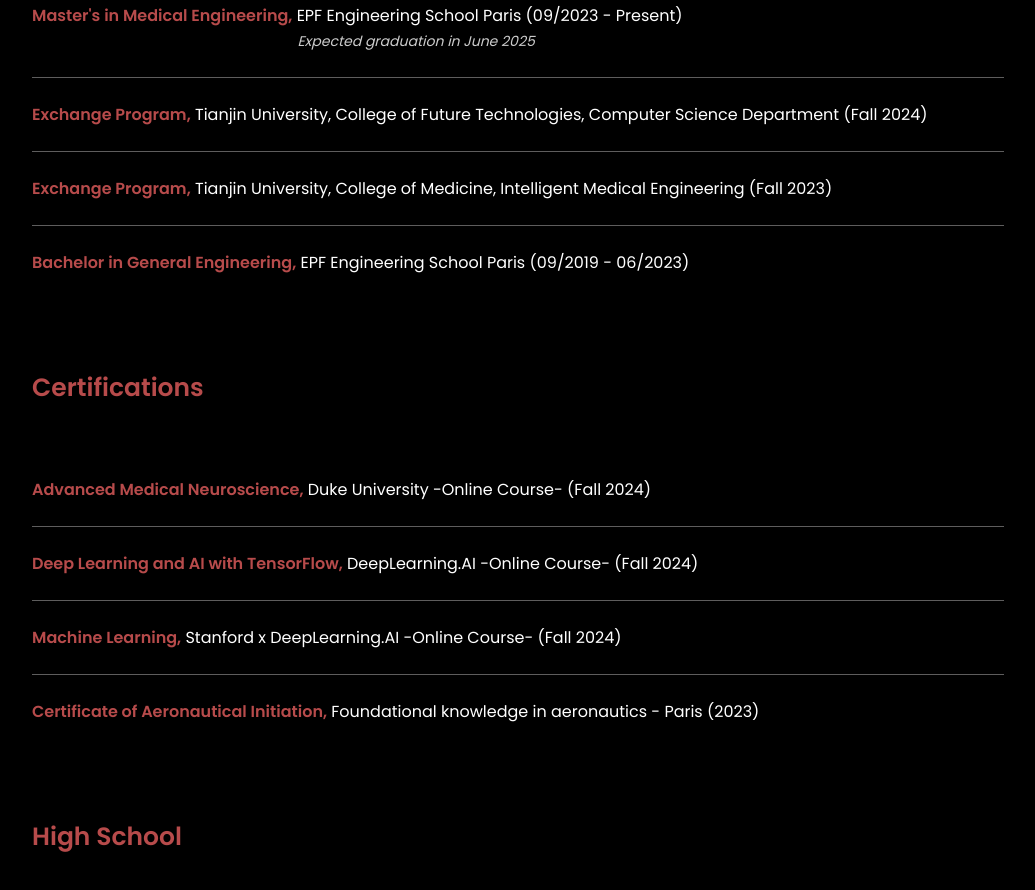
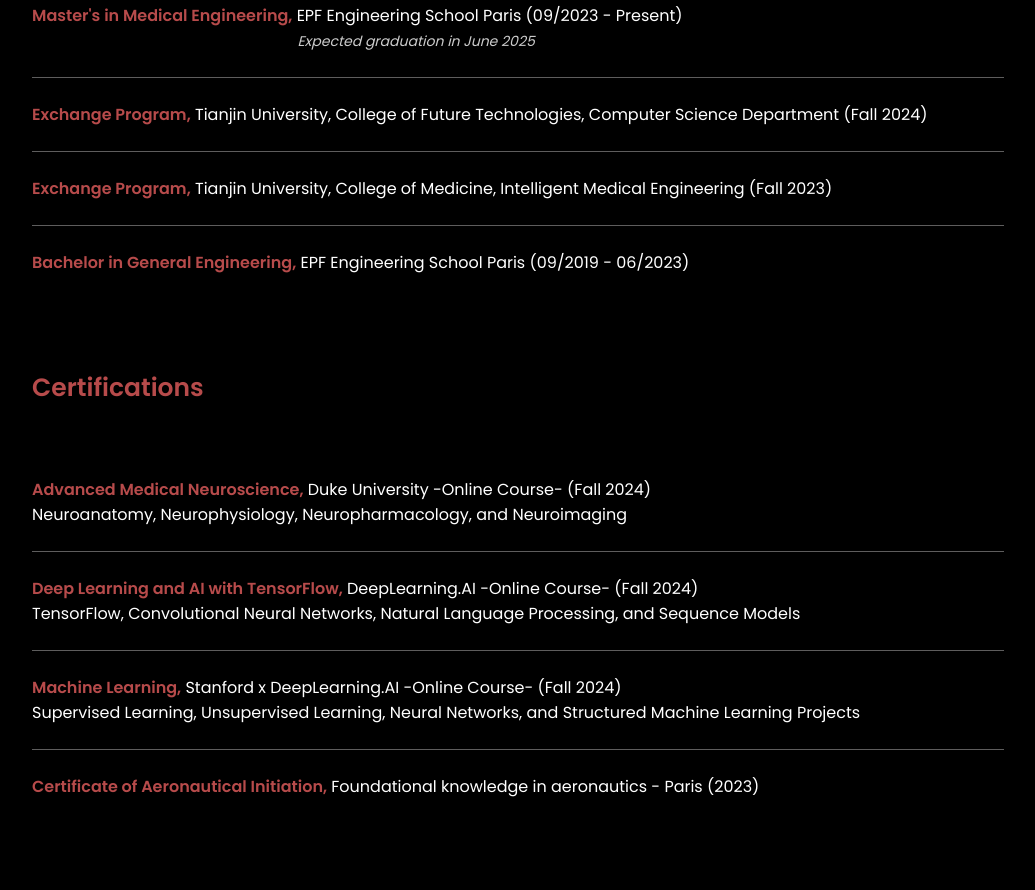
Before and after one commit to Alex-Irae/Portfolio, a plain HTML site: page education.html in a window 1280 px wide. Shown: the part 408-1298 px from the top of the page, without its empty margins (122-1157 px from the left). Drawn offline with Linux system fonts and the light colour scheme.

Commit message:
certif update

```diff
--- a/education.html
+++ b/education.html
@@ -63,9 +63,15 @@
         <h2>Certifications</h2>
         <br>
         <ul>
-            <li><strong>Advanced Medical Neuroscience,</strong> Duke University -Online Course- (Fall 2024)</li>
-            <li><strong>Deep Learning and AI with TensorFlow,</strong> DeepLearning.AI -Online Course- (Fall 2024)</li>
-            <li><strong>Machine Learning,</strong> Stanford x DeepLearning.AI -Online Course- (Fall 2024)</li>
+            <li><strong>Advanced Medical Neuroscience,</strong> Duke University -Online Course- (Fall 2024)<br>
+                Neuroanatomy, Neurophysiology, Neuropharmacology, and Neuroimaging
+            </li>
+            <li><strong>Deep Learning and AI with TensorFlow,</strong> DeepLearning.AI -Online Course- (Fall 2024)<br>
+                TensorFlow, Convolutional Neural Networks, Natural Language Processing, and Sequence Models
+            </li>
+            <li><strong>Machine Learning,</strong> Stanford x DeepLearning.AI -Online Course- (Fall 2024)<br>
+                Supervised Learning, Unsupervised Learning, Neural Networks, and Structured Machine Learning Projects
+            </li>
             <li><strong>Certificate of Aeronautical Initiation,</strong> Foundational knowledge in aeronautics - Paris
                 (2023)</li>
         </ul>
```
